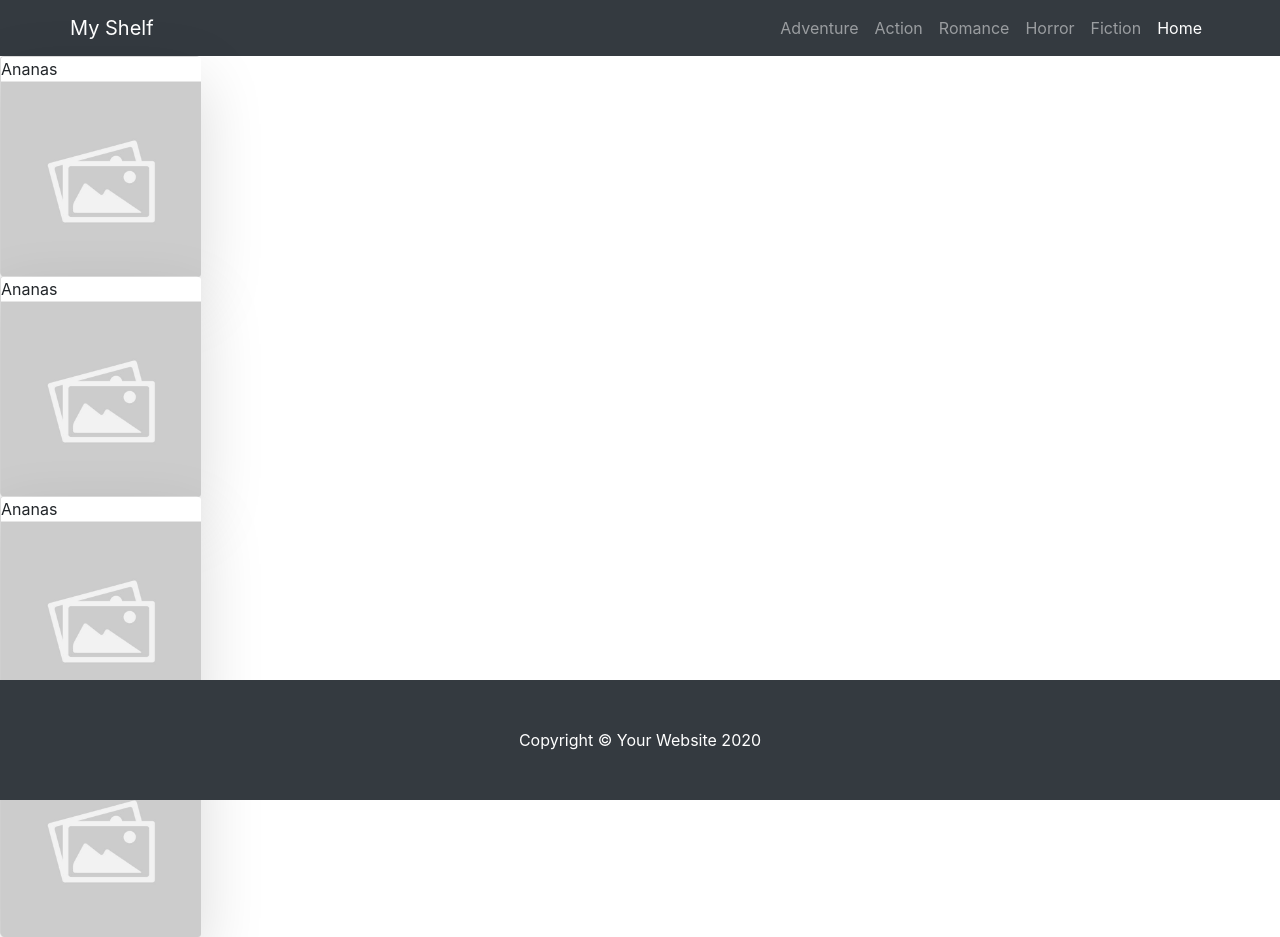
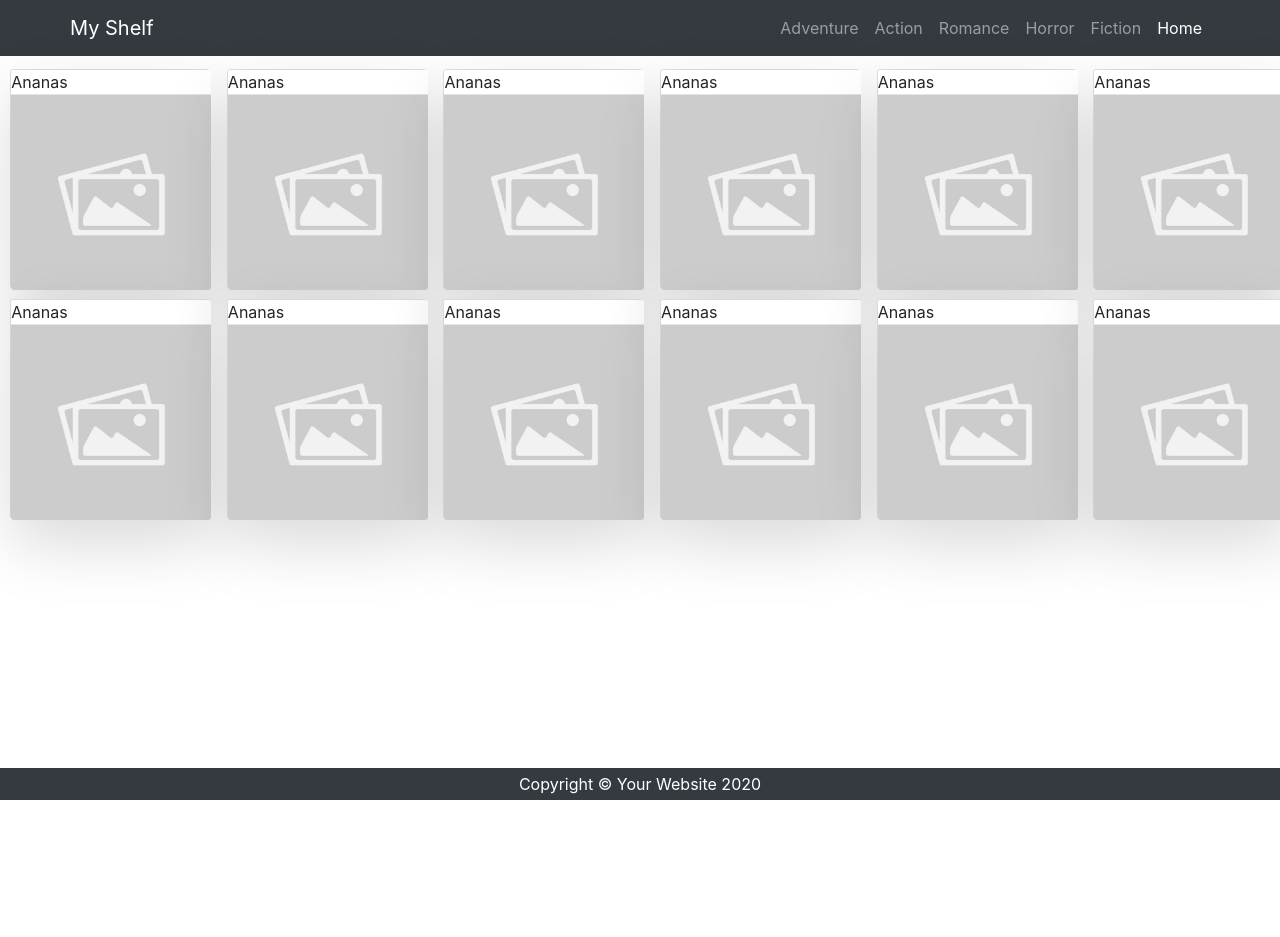
Before and after one commit to drgvszi/CC, a React (Create React App) app in the folder Bookingam/front-end/my-app/: page / in a window 1280 px wide. After the commit the page ends 800 px from the top, so only its background shows below. Built offline with nearby package versions, Linux system fonts and the light colour scheme.

Commit message:
Collumns and footer changes

```diff
--- a/Bookingam/front-end/my-app/src/App.js
+++ b/Bookingam/front-end/my-app/src/App.js
@@ -23,8 +23,8 @@ const App = () => (
 
 
       <Route path="/" element={<Home />} />
-      <Route path="/romance" element={<Action />} />
-      <Route path="/action" element={<Romance />} />
+      <Route path="/romance" element={< Romance/>} />
+      <Route path="/action" element={< Action/>} />
       <Route path="/adventure" element={<Adventure />} />
       <Route path="/fiction" element={<Fiction />} />
       <Route path="/horror" element={<Horror />} />
--- a/Bookingam/front-end/my-app/src/components/Footer.jsx
+++ b/Bookingam/front-end/my-app/src/components/Footer.jsx
@@ -1,9 +1,9 @@
 import React from "react";
-
+import "./componentsCSS/footer.css";
 function Footer() {
   return (
     <div className="footer" >
-      <footer class="py-5 bg-dark fixed-bottom" >
+      <footer class="py-1 bg-dark fixed-bottom" >
         <div class="container">
           <p class="m-0 text-center text-white">
             Copyright &copy; Your Website 2020
--- a/Bookingam/front-end/my-app/src/pages/Home.jsx
+++ b/Bookingam/front-end/my-app/src/pages/Home.jsx
@@ -1,5 +1,6 @@
 import React from "react";
 import "./pagesCSS/card.css";
+import "./pagesCSS/home.css";
 import placeHolder from "./img/imgPlaceholder.jpg"
 
 function Home() {
@@ -7,8 +8,8 @@ function Home() {
     <div className="home">
       <div id="gallery"  >
 
-
-
+<div class="row">
+<div class ="col-sm-2">
 <div class="card">
     <div class="card__side card__side--front">
         <div class="card__details">
@@ -53,6 +54,192 @@ function Home() {
         </div>
     </div>
 </div>
+</div>
+<div class ="col-sm-2">
+<div class="card">
+    <div class="card__side card__side--front">
+        <div class="card__details">
+          <div class="card_details_text">
+          Ananas
+          </div>
+          <div class="card_details_img">
+          <img src={placeHolder} alt="" />
+          </div>
+
+        </div>
+    </div>
+    <div class="card__side card__side--back card__side--back">
+        <div class="card__cta">
+            <div class="cardBackText">
+                <p class="cardText">Author : </p>
+
+
+            </div>
+        </div>
+    </div>
+</div>
+<div class="card">
+    <div class="card__side card__side--front">
+        <div class="card__details">
+          <div class="card_details_text">
+          Ananas
+          </div>
+          <div class="card_details_img">
+          <img src={placeHolder} alt="" />
+          </div>
+
+        </div>
+    </div>
+    <div class="card__side card__side--back card__side--back">
+        <div class="card__cta">
+            <div class="cardBackText">
+                <p class="cardText">Author : </p>
+
+
+            </div>
+        </div>
+    </div>
+</div>
+</div>
+<div class ="col-sm-2">
+<div class="card">
+    <div class="card__side card__side--front">
+        <div class="card__details">
+          <div class="card_details_text">
+          Ananas
+          </div>
+          <div class="card_details_img">
+          <img src={placeHolder} alt="" />
+          </div>
+
+        </div>
+    </div>
+    <div class="card__side card__side--back card__side--back">
+        <div class="card__cta">
+            <div class="cardBackText">
+                <p class="cardText">Author : </p>
+
+
+            </div>
+        </div>
+    </div>
+</div>
+<div class="card">
+    <div class="card__side card__side--front">
+        <div class="card__details">
+          <div class="card_details_text">
+          Ananas
+          </div>
+          <div class="card_details_img">
+          <img src={placeHolder} alt="" />
+          </div>
+
+        </div>
+    </div>
+    <div class="card__side card__side--back card__side--back">
+        <div class="card__cta">
+            <div class="cardBackText">
+                <p class="cardText">Author : </p>
+
+
+            </div>
+        </div>
+    </div>
+</div>
+</div>
+<div class ="col-sm-2">
+<div class="card">
+    <div class="card__side card__side--front">
+        <div class="card__details">
+          <div class="card_details_text">
+          Ananas
+          </div>
+          <div class="card_details_img">
+          <img src={placeHolder} alt="" />
+          </div>
+
+        </div>
+    </div>
+    <div class="card__side card__side--back card__side--back">
+        <div class="card__cta">
+            <div class="cardBackText">
+                <p class="cardText">Author : </p>
+
+
+            </div>
+        </div>
+    </div>
+</div>
+<div class="card">
+    <div class="card__side card__side--front">
+        <div class="card__details">
+          <div class="card_details_text">
+          Ananas
+          </div>
+          <div class="card_details_img">
+          <img src={placeHolder} alt="" />
+          </div>
+
+        </div>
+    </div>
+    <div class="card__side card__side--back card__side--back">
+        <div class="card__cta">
+            <div class="cardBackText">
+                <p class="cardText">Author : </p>
+
+
+            </div>
+        </div>
+    </div>
+</div>
+</div>
+<div class ="col-sm-2">
+<div class="card">
+    <div class="card__side card__side--front">
+        <div class="card__details">
+          <div class="card_details_text">
+          Ananas
+          </div>
+          <div class="card_details_img">
+          <img src={placeHolder} alt="" />
+          </div>
+
+        </div>
+    </div>
+    <div class="card__side card__side--back card__side--back">
+        <div class="card__cta">
+            <div class="cardBackText">
+                <p class="cardText">Author : </p>
+
+
+            </div>
+        </div>
+    </div>
+</div>
+<div class="card">
+    <div class="card__side card__side--front">
+        <div class="card__details">
+          <div class="card_details_text">
+          Ananas
+          </div>
+          <div class="card_details_img">
+          <img src={placeHolder} alt="" />
+          </div>
+
+        </div>
+    </div>
+    <div class="card__side card__side--back card__side--back">
+        <div class="card__cta">
+            <div class="cardBackText">
+                <p class="cardText">Author : </p>
+
+
+            </div>
+        </div>
+    </div>
+</div>
+</div>
+<div class ="col-sm-2">
 <div class="card">
     <div class="card__side card__side--front">
         <div class="card__details">
@@ -99,6 +286,9 @@ function Home() {
 </div>
 </div>
 </div>
+
+</div>
+    </div>
   );
 }
 
--- /dev/null
+++ b/Bookingam/front-end/my-app/src/pages/pagesCSS/home.css
@@ -0,0 +1,9 @@
+#gallery{
+
+    margin-left: 0.8%;
+    margin-top: 1%;
+}
+
+.card{
+    margin-bottom: 10px;
+}
```
Also changed, not shown: Bookingam/front-end/my-app/src/components/componentsCSS/footer.css (added). Lines whose indentation alone changed are shown as unchanged.
